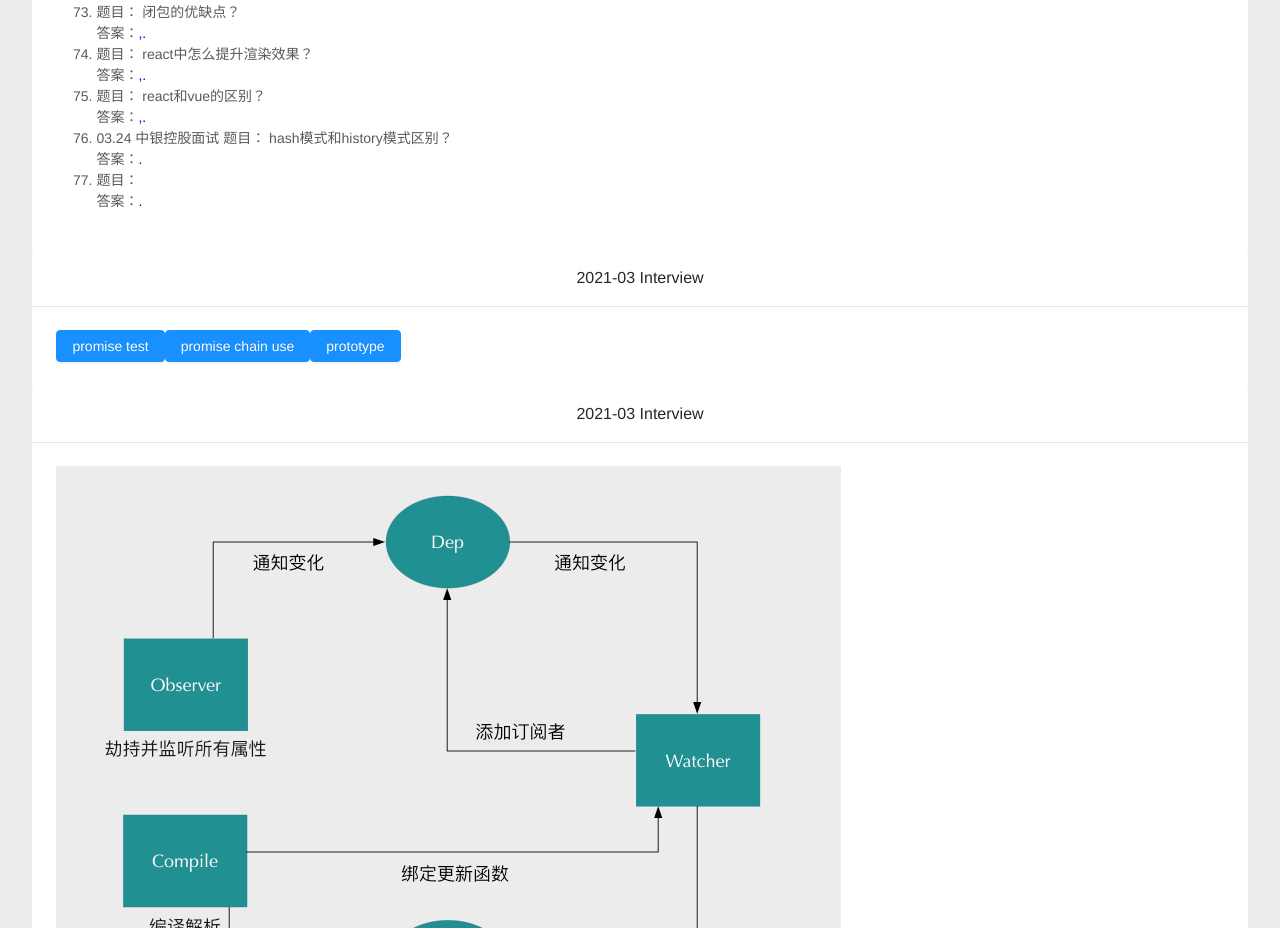
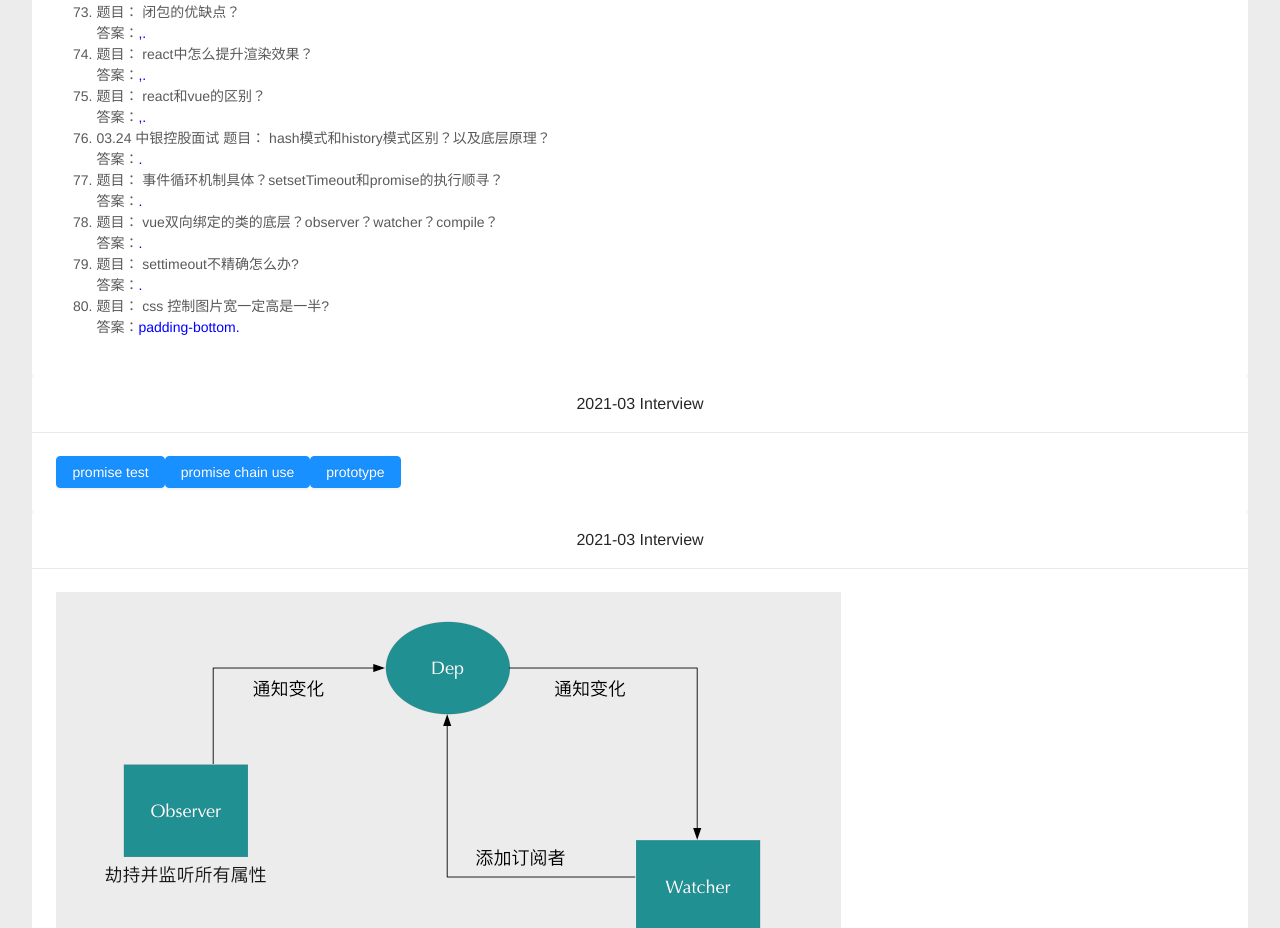
Before and after one commit to jackluotong/vue_project, a Vue app: page /March in a window 1280 px wide. Shown: the part 3266-4194 px from the top of the page. Built offline with nearby package versions, Linux system fonts and the light colour scheme.

Commit message:
add new interview knowledge.

```diff
--- a/src/components/Interview/March.vue
+++ b/src/components/Interview/March.vue
@@ -317,10 +317,15 @@ export default {
 				{ name: 'react和vue的区别？', answer: ',' },
         {
 					title: '03.24 中银控股面试',
-					name: 'hash模式和history模式区别？',
+					name: 'hash模式和history模式区别？以及底层原理？',
 					answer: '',
 				},
-        {name:'',answer:''}
+        {name:'事件循环机制具体？setsetTimeout和promise的执行顺寻？',answer:''},
+        {name:'vue双向绑定的类的底层？observer？watcher？compile？',answer:''},
+        {name:'settimeout不精确怎么办?',answer:''},
+        {name:'css 控制图片宽一定高是一半?',answer:'padding-bottom'},
+
+
 			],
 			img: require('../../assets/mvvm.png'), //做图片动态绑定的时候需要用require
 		}
```
